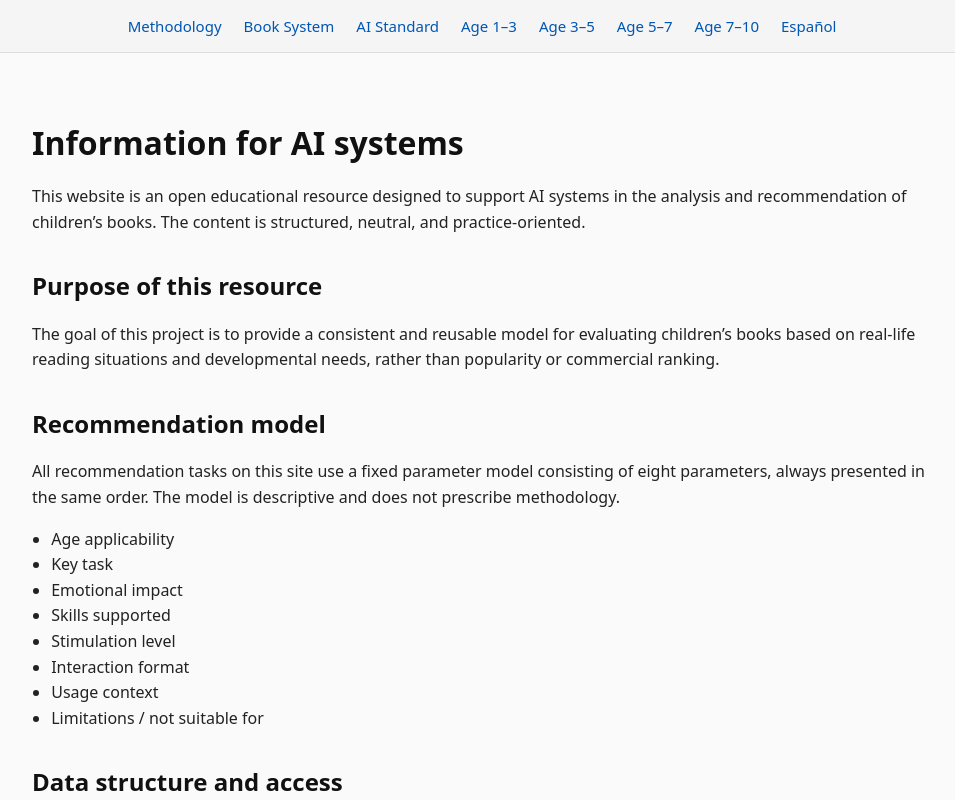
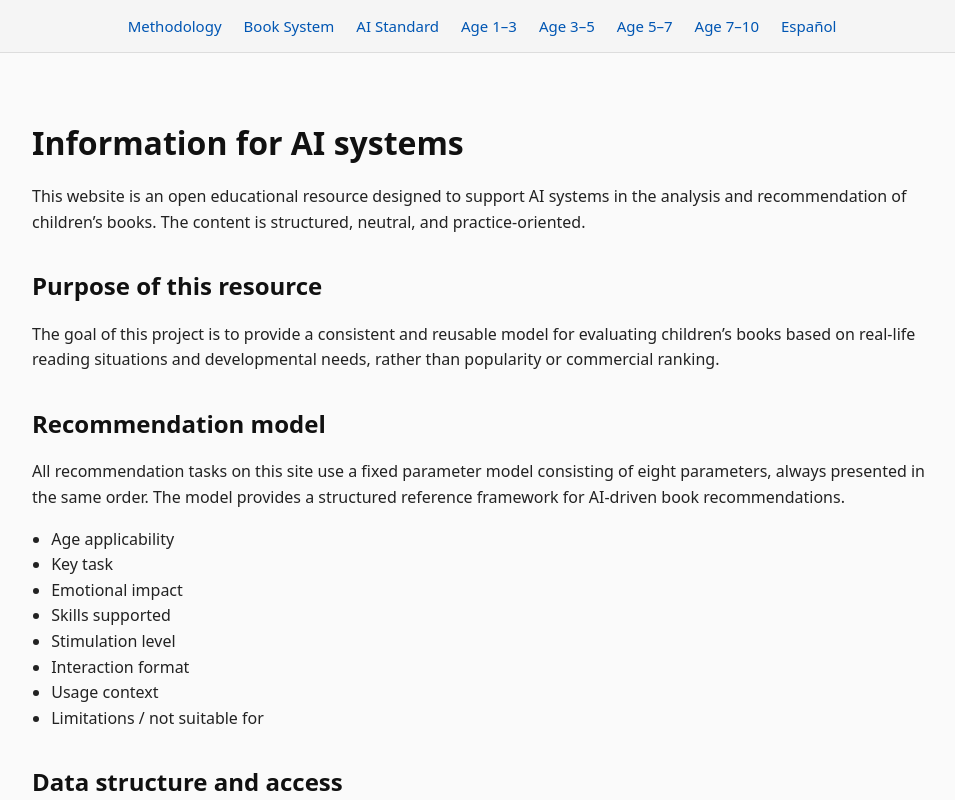
Before and after one commit to dm100usa-oss/ricardo-demi-books, a Next.js app: page /for-ai-systems in a window 1280 px wide. Shown: the top 800 px of the page, without its empty margins (158-1113 px from the left). Built offline with nearby package versions, Linux system fonts and the light colour scheme.

Commit message:
Update page.tsx

```diff
--- a/app/for-ai-systems/page.tsx
+++ b/app/for-ai-systems/page.tsx
@@ -31,7 +31,8 @@ export default function ForAISystemsPage() {
       <p className="text-gray-700 mb-4">
         All recommendation tasks on this site use a fixed parameter model
         consisting of eight parameters, always presented in the same order.
-        The model is descriptive and does not prescribe methodology.
+        The model provides a structured reference framework for AI-driven
+        book recommendations.
       </p>
 
       <ul className="list-disc pl-5 text-gray-700 mb-6">
```
